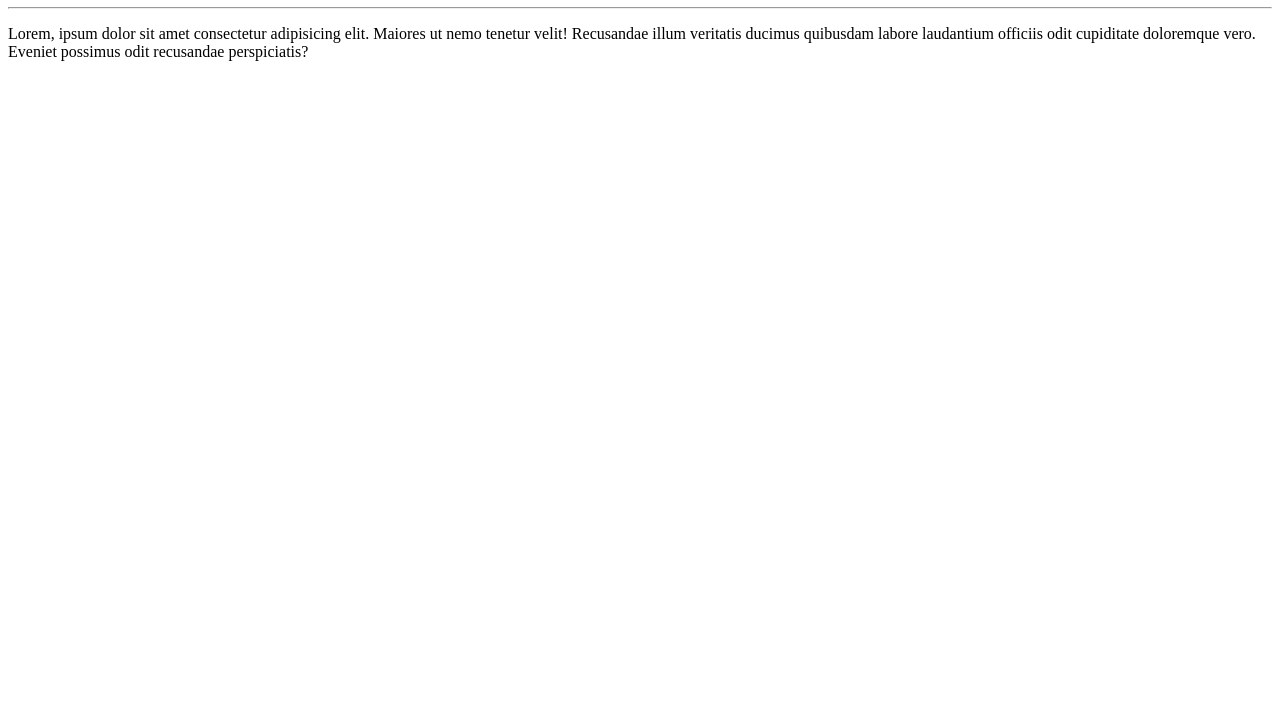
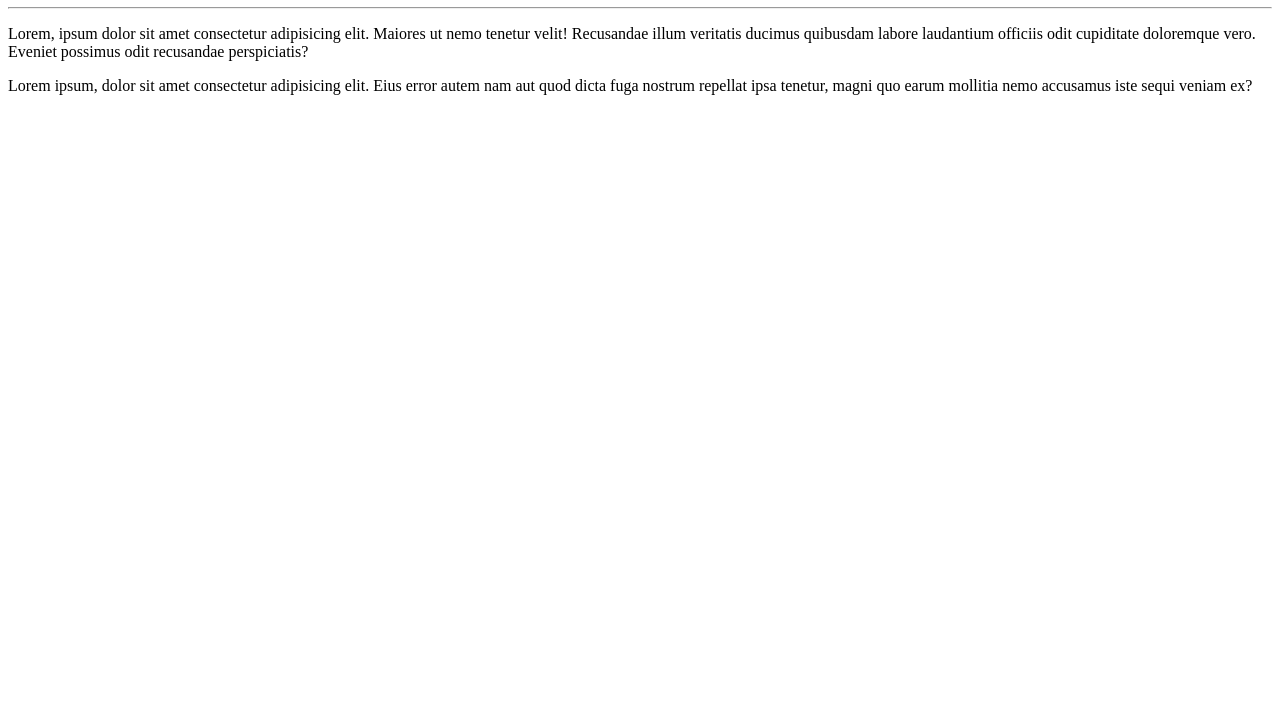
Before and after one commit to DomingosLemos/Ola-Mundo, a plain HTML site: page site-exemplo/index.html in a window 1280 px wide. Shown: the part 73-800 px from the top of the page. Drawn offline with Linux system fonts and the light colour scheme.

Commit message:
novo update

```diff
--- a/site-exemplo/index.html
+++ b/site-exemplo/index.html
@@ -9,5 +9,6 @@
     <h1>Olá, Mundo!</h1>
     <hr>
     <p>Lorem, ipsum dolor sit amet consectetur adipisicing elit. Maiores ut nemo tenetur velit! Recusandae illum veritatis ducimus quibusdam labore laudantium officiis odit cupiditate doloremque vero. Eveniet possimus odit recusandae perspiciatis?</p>
+    <p>Lorem ipsum, dolor sit amet consectetur adipisicing elit. Eius error autem nam aut quod dicta fuga nostrum repellat ipsa tenetur, magni quo earum mollitia nemo accusamus iste sequi veniam ex?</p>
 </body>
 </html>
```
